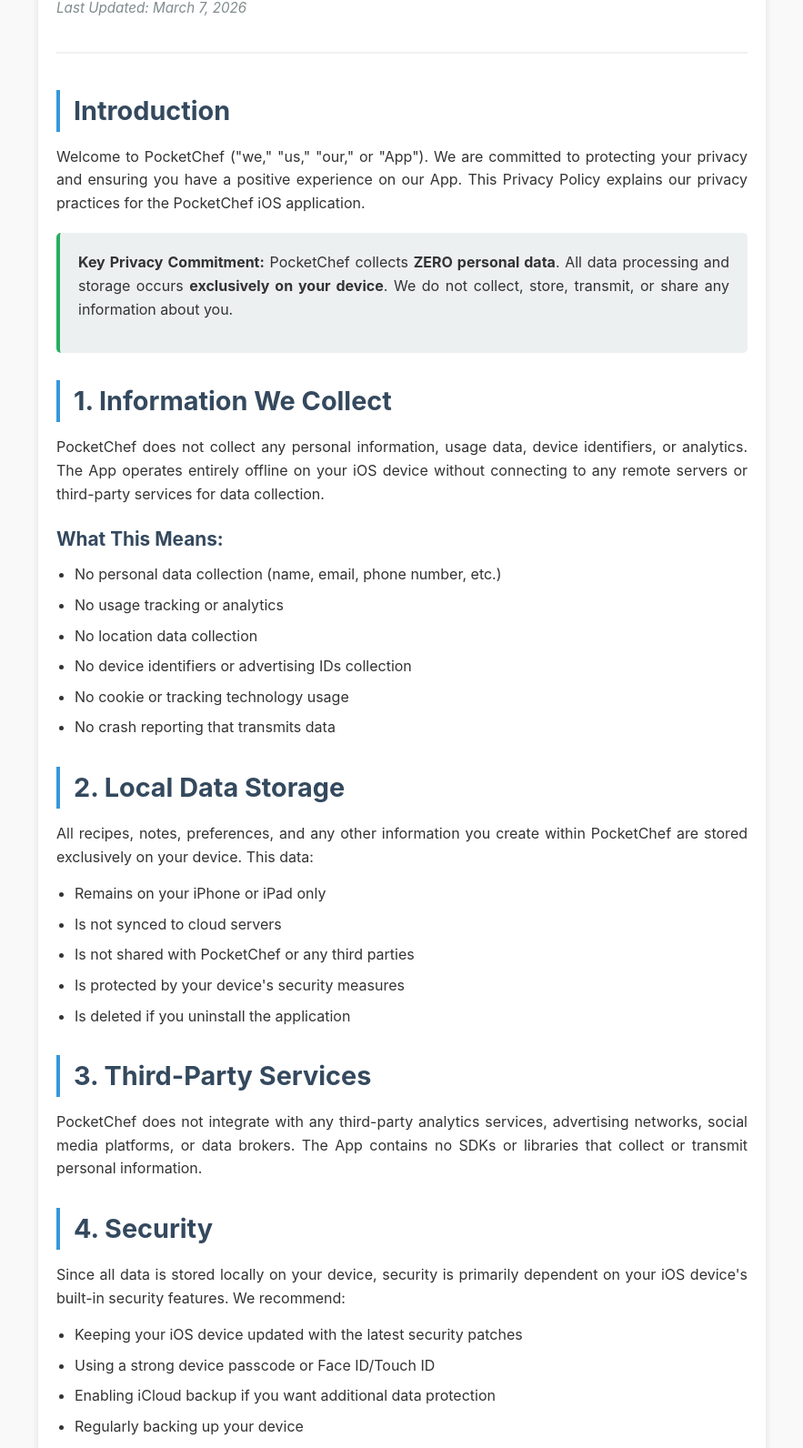
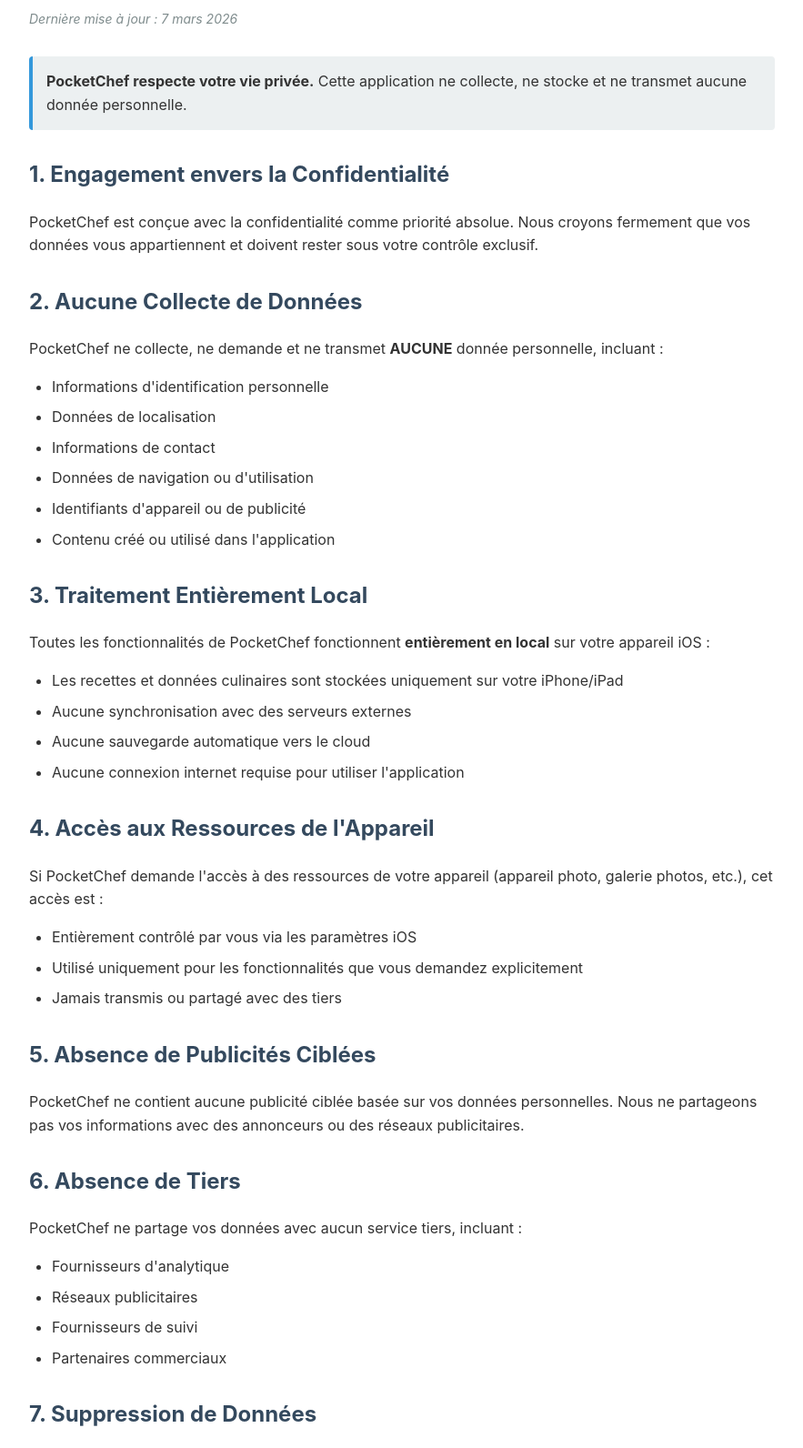
Before and after one commit to delkertz13-web/privacy, a plain HTML site: page PocketChef.html in a window 1280 px wide. Shown: the part 183-1775 px from the top of the page at 91% size, without its empty margins (198-1081 px from the left). Drawn offline with Linux system fonts and the light colour scheme.

Commit message:
Add PocketChef privacy policy

````diff
--- a/PocketChef.html
+++ b/PocketChef.html
@@ -1,198 +1,135 @@
 ```html
 <!DOCTYPE html>
-<html lang="en">
+<html lang="fr">
 <head>
     <meta charset="UTF-8">
     <meta name="viewport" content="width=device-width, initial-scale=1.0">
-    <title>PocketChef - Privacy Policy</title>
+    <title>Politique de Confidentialité - PocketChef</title>
     <style>
-        * {
-            margin: 0;
-            padding: 0;
-            box-sizing: border-box;
-        }
-
         body {
-            font-family: -apple-system, BlinkMacSystemFont, 'Segoe UI', Roboto, Oxygen, Ubuntu, Cantarell, sans-serif;
+            font-family: -apple-system, BlinkMacSystemFont, 'Segoe UI', Roboto, sans-serif;
             line-height: 1.6;
             color: #333;
-            background-color: #f9f9f9;
+            max-width: 900px;
+            margin: 0 auto;
+            padding: 20px;
+            background-color: #f5f5f5;
         }
-
         .container {
-            max-width: 800px;
-            margin: 0 auto;
-            padding: 40px 20px;
             background-color: white;
-            box-shadow: 0 2px 8px rgba(0, 0, 0, 0.1);
+            padding: 40px;
             border-radius: 8px;
+            box-shadow: 0 2px 4px rgba(0,0,0,0.1);
         }
-
-        header {
-            text-align: center;
-            margin-bottom: 40px;
-            border-bottom: 2px solid #f0f0f0;
-            padding-bottom: 20px;
+        h1 {
+            color: #2c3e50;
+            border-bottom: 3px solid #3498db;
+            padding-bottom: 10px;
         }
-
-        h1 {
-            font-size: 2.5em;
-            margin-bottom: 10px;
-            color: #2c3e50;
+        h2 {
+            color: #34495e;
+            margin-top: 30px;
         }
-
         .last-updated {
             color: #7f8c8d;
-            font-size: 0.95em;
+            font-size: 14px;
             font-style: italic;
+            margin-bottom: 30px;
         }
-
-        h2 {
-            font-size: 1.8em;
-            margin-top: 30px;
-            margin-bottom: 15px;
-            color: #34495e;
-            border-left: 4px solid #3498db;
-            padding-left: 15px;
-        }
-
-        h3 {
-            font-size: 1.3em;
-            margin-top: 20px;
-            margin-bottom: 10px;
-            color: #34495e;
-        }
-
-        p {
-            margin-bottom: 15px;
-            text-align: justify;
-        }
-
-        ul {
-            margin-left: 20px;
-            margin-bottom: 15px;
-        }
-
-        li {
-            margin-bottom: 8px;
-        }
-
         .highlight {
             background-color: #ecf0f1;
-            padding: 20px;
-            border-radius: 5px;
+            padding: 15px;
+            border-left: 4px solid #3498db;
             margin: 20px 0;
-            border-left: 4px solid #27ae60;
+            border-radius: 4px;
         }
-
-        .contact-section {
-            background-color: #e8f5e9;
-            padding: 20px;
-            border-radius: 5px;
-            margin-top: 30px;
+        ul {
+            margin: 15px 0;
+            padding-left: 25px;
         }
-
-        .contact-section p {
-            margin-bottom: 10px;
-        }
-
-        footer {
-            text-align: center;
-            margin-top: 40px;
-            padding-top: 20px;
-            border-top: 1px solid #ecf0f1;
-            color: #95a5a6;
-            font-size: 0.9em;
+        li {
+            margin: 8px 0;
         }
     </style>
 </head>
 <body>
     <div class="container">
-        <header>
-            <h1>PocketChef</h1>
-            <h2 style="border: none; padding: 0; margin: 10px 0; font-size: 1.2em; color: #7f8c8d;">Privacy Policy</h2>
-            <p class="last-updated">Last Updated: March 7, 2026</p>
-        </header>
-
-        <h2>Introduction</h2>
-        <p>Welcome to PocketChef ("we," "us," "our," or "App"). We are committed to protecting your privacy and ensuring you have a positive experience on our App. This Privacy Policy explains our privacy practices for the PocketChef iOS application.</p>
+        <h1>Politique de Confidentialité</h1>
+        <p class="last-updated">Dernière mise à jour : 7 mars 2026</p>
 
         <div class="highlight">
-            <p><strong>Key Privacy Commitment:</strong> PocketChef collects <strong>ZERO personal data</strong>. All data processing and storage occurs <strong>exclusively on your device</strong>. We do not collect, store, transmit, or share any information about you.</p>
+            <strong>PocketChef respecte votre vie privée.</strong> Cette application ne collecte, ne stocke et ne transmet aucune donnée personnelle.
         </div>
 
-        <h2>1. Information We Collect</h2>
-        <p>PocketChef does not collect any personal information, usage data, device identifiers, or analytics. The App operates entirely offline on your iOS device without connecting to any remote servers or third-party services for data collection.</p>
+        <h2>1. Engagement envers la Confidentialité</h2>
+        <p>PocketChef est conçue avec la confidentialité comme priorité absolue. Nous croyons fermement que vos données vous appartiennent et doivent rester sous votre contrôle exclusif.</p>
 
-        <h3>What This Means:</h3>
+        <h2>2. Aucune Collecte de Données</h2>
+        <p>PocketChef ne collecte, ne demande et ne transmet <strong>AUCUNE</strong> donnée personnelle, incluant :</p>
         <ul>
-            <li>No personal data collection (name, email, phone number, etc.)</li>
-            <li>No usage tracking or analytics</li>
-            <li>No location data collection</li>
-            <li>No device identifiers or advertising IDs collection</li>
-            <li>No cookie or tracking technology usage</li>
-            <li>No crash reporting that transmits data</li>
+            <li>Informations d'identification personnelle</li>
+            <li>Données de localisation</li>
+            <li>Informations de contact</li>
+            <li>Données de navigation ou d'utilisation</li>
+            <li>Identifiants d'appareil ou de publicité</li>
+            <li>Contenu créé ou utilisé dans l'application</li>
         </ul>
 
-        <h2>2. Local Data Storage</h2>
-        <p>All recipes, notes, preferences, and any other information you create within PocketChef are stored exclusively on your device. This data:</p>
+        <h2>3. Traitement Entièrement Local</h2>
+        <p>Toutes les fonctionnalités de PocketChef fonctionnent <strong>entièrement en local</strong> sur votre appareil iOS :</p>
         <ul>
-            <li>Remains on your iPhone or iPad only</li>
-            <li>Is not synced to cloud servers</li>
-            <li>Is not shared with PocketChef or any third parties</li>
-            <li>Is protected by your device's security measures</li>
-            <li>Is deleted if you uninstall the application</li>
+            <li>Les recettes et données culinaires sont stockées uniquement sur votre iPhone/iPad</li>
+            <li>Aucune synchronisation avec des serveurs externes</li>
+            <li>Aucune sauvegarde automatique vers le cloud</li>
+            <li>Aucune connexion internet requise pour utiliser l'application</li>
         </ul>
 
-        <h2>3. Third-Party Services</h2>
-        <p>PocketChef does not integrate with any third-party analytics services, advertising networks, social media platforms, or data brokers. The App contains no SDKs or libraries that collect or transmit personal information.</p>
-
-        <h2>4. Security</h2>
-        <p>Since all data is stored locally on your device, security is primarily dependent on your iOS device's built-in security features. We recommend:</p>
+        <h2>4. Accès aux Ressources de l'Appareil</h2>
+        <p>Si PocketChef demande l'accès à des ressources de votre appareil (appareil photo, galerie photos, etc.), cet accès est :</p>
         <ul>
-            <li>Keeping your iOS device updated with the latest security patches</li>
-            <li>Using a strong device passcode or Face ID/Touch ID</li>
-            <li>Enabling iCloud backup if you want additional data protection</li>
-            <li>Regularly backing up your device</li>
+            <li>Entièrement contrôlé par vous via les paramètres iOS</li>
+            <li>Utilisé uniquement pour les fonctionnalités que vous demandez explicitement</li>
+            <li>Jamais transmis ou partagé avec des tiers</li>
         </ul>
 
-        <h2>5. Data Retention and Deletion</h2>
-        <p>You have complete control over your data in PocketChef. You can delete any recipes, notes, or preferences within the App at any time. When you uninstall PocketChef, all local data associated with the App is removed from your device.</p>
+        <h2>5. Absence de Publicités Ciblées</h2>
+        <p>PocketChef ne contient aucune publicité ciblée basée sur vos données personnelles. Nous ne partageons pas vos informations avec des annonceurs ou des réseaux publicitaires.</p>
 
-        <h2>6. Changes to This Privacy Policy</h2>
-        <p>We may update this Privacy Policy from time to time to reflect changes in our practices or for other operational, legal, or regulatory reasons. When we make material changes, we will update the "Last Updated" date at the top of this policy. Your continued use of PocketChef following such changes constitutes your acceptance of the updated Privacy Policy.</p>
-
-        <h2>7. Your Rights and Choices</h2>
-        <p>Since PocketChef does not collect, use, or share personal data, you do not need to take any action to control your information. You have the following rights:</p>
+        <h2>6. Absence de Tiers</h2>
+        <p>PocketChef ne partage vos données avec aucun service tiers, incluant :</p>
         <ul>
-            <li><strong>Transparency:</strong> This policy clearly describes our no-collection approach</li>
-            <li><strong>Data Control:</strong> You control all data on your device and can delete it anytime</li>
-            <li><strong>No Tracking:</strong> You cannot be tracked or profiled by PocketChef</li>
+            <li>Fournisseurs d'analytique</li>
+            <li>Réseaux publicitaires</li>
+            <li>Fournisseurs de suivi</li>
+            <li>Partenaires commerciaux</li>
         </ul>
 
-        <h2>8. GDPR, CCPA, and Other Privacy Laws</h2>
-        <p>Because PocketChef does not collect personal data, most data protection regulations (GDPR, CCPA, etc.) do not apply to our data collection practices. However, we remain committed to respecting user privacy rights and comply with all applicable laws regarding the App itself.</p>
+        <h2>7. Suppression de Données</h2>
+        <p>Toutes vos données dans PocketChef restent votre propriété et peuvent être supprimées à tout moment :</p>
+        <ul>
+            <li>En supprimant le contenu directement dans l'application</li>
+            <li>En désinstallant l'application de votre appareil</li>
+        </ul>
 
-        <h2>9. Children's Privacy</h2>
-        <p>PocketChef does not knowingly collect information from children. Since we collect no personal information from any user, we do not have special data protections specific to children, but we also do not collect from anyone under 13. Parents and guardians can use PocketChef with confidence knowing no data is being collected from their children.</p>
+        <h2>8. Sécurité</h2>
+        <p>Bien qu'aucune donnée ne soit transmise, nous encourageons les mesures de sécurité standard d'iOS :</p>
+        <ul>
+            <li>Utilisez la protection par code d'accès ou Face ID/Touch ID de votre appareil</li>
+            <li>Maintenez votre iOS à jour avec les derniers correctifs de sécurité</li>
+        </ul>
 
-        <h2>10. California Privacy Rights</h2>
-        <p>Under the California Consumer Privacy Act (CCPA) and California Privacy Rights Act (CPRA), California residents have certain rights. Since PocketChef does not collect personal information, these rights do not apply to our data handling, but we honor all privacy principles outlined in these regulations.</p>
+        <h2>9. Conformité Légale</h2>
+        <p>PocketChef respecte les réglementations de confidentialité applicables, notamment le RGPD, la loi CCPA, et d'autres lois de protection des données. Cependant, comme aucune donnée n'est collectée, les exigences typiques de ces lois (consentement au suivi, portabilité des données, suppression, etc.) ne s'appliquent pas.</p>
 
-        <div class="contact-section">
-            <h2>11. Contact Us</h2>
-            <p>If you have any questions about this Privacy Policy or PocketChef's privacy practices, please contact us at:</p>
-            <p><strong>Email:</strong> privacy@pocketchef.app</p>
-            <p><strong>Note:</strong> Since we collect no data, we cannot track individual users or inquiries. Please provide relevant details about your question when contacting us.</p>
+        <h2>10. Modifications de cette Politique</h2>
+        <p>Nous nous réservons le droit de mettre à jour cette Politique de Confidentialité. Toute modification importante sera communiquée aux utilisateurs. L'utilisation continue de PocketChef après une modification constitue votre acceptation de la politique mise à jour.</p>
+
+        <h2>11. Contact</h2>
+        <p>Si vous avez des questions concernant cette Politique de Confidentialité ou la gestion des données dans PocketChef, veuillez nous contacter via l'App Store.</p>
+
+        <div class="highlight">
+            <p><strong>Résumé :</strong> PocketChef fonctionne entièrement hors ligne avec zéro collecte de données. Vos recettes, vos paramètres et vos préférences restent entièrement privés sur votre appareil.</p>
         </div>
-
-        <h2>Acknowledgment</h2>
-        <p>By using PocketChef, you acknowledge that you have read and understood this Privacy Policy and agree to its terms. Your use of the App is voluntary, and you consent to the privacy practices described herein.</p>
-
-        <footer>
-            <p>&copy; 2026 PocketChef. All rights reserved.</p>
-            <p>Privacy Policy Version 1.0 | Effective Date: March 7, 2026</p>
-        </footer>
     </div>
 </body>
 </html>
````
